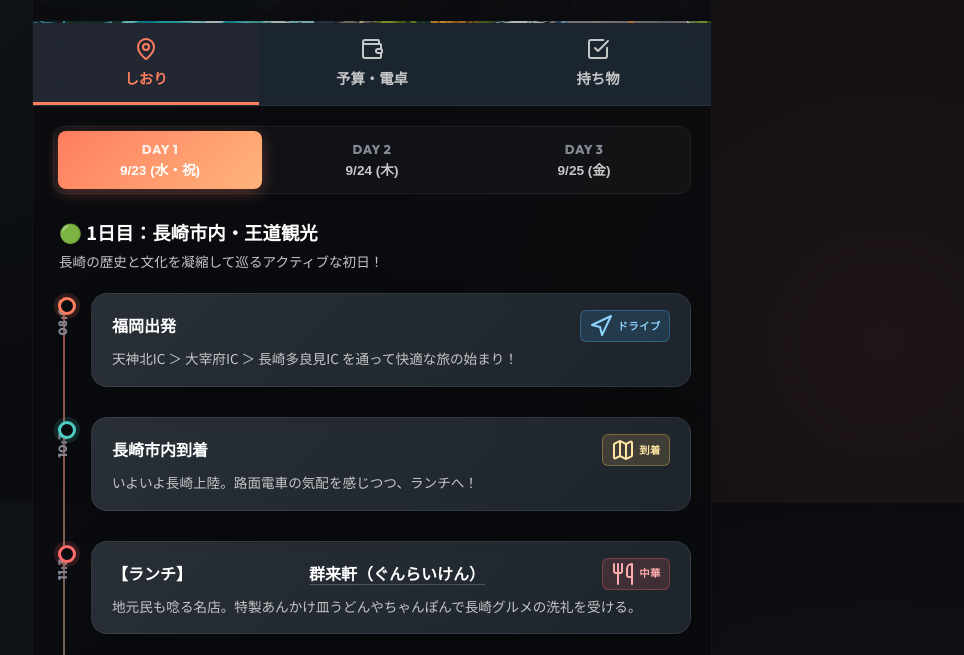
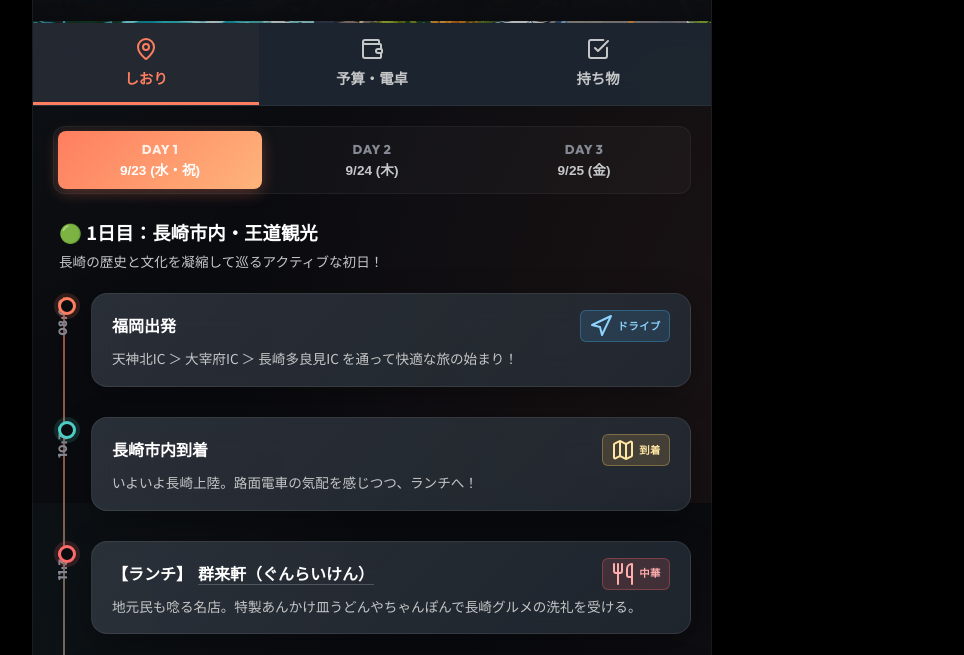
Before and after one commit to YOSHITATSU-1998/nagasaki-trip-shiori, a website built with Vite: page index.html in a window 1280 px wide. Shown: the part 297-952 px from the top of the page, without its empty margins (268-1232 px from the left). Built offline with nearby package versions, Linux system fonts and the light colour scheme.

Commit message:
Fix spacing issue in h4 timeline items

```diff
--- a/src/style.css
+++ b/src/style.css
@@ -46,13 +46,9 @@
 
   body {
     font-family: 'Noto Sans JP', -apple-system, BlinkMacSystemFont, "Segoe UI", Roboto, sans-serif;
-    background-color: var(--bg-main);
+    background-color: #000000; /* 外側の背景を完全な漆黒にして隙間を消す */
     color: var(--text-primary);
     line-height: 1.6;
-    background-image:
-      radial-gradient(circle at 10% 20%, rgba(78, 205, 196, 0.05) 0%, transparent 40%),
-      radial-gradient(circle at 90% 80%, rgba(255, 126, 95, 0.08) 0%, transparent 50%);
-    background-attachment: fixed;
   }
 
   #app {
@@ -63,9 +59,13 @@
     display: flex;
     flex-direction: column;
     position: relative;
-    border-left: 1px solid rgba(255, 255, 255, 0.03);
-    border-right: 1px solid rgba(255, 255, 255, 0.03);
-    background: rgba(11, 12, 16, 0.8);
+    border-left: 1px solid rgba(255, 255, 255, 0.05); /* しおりの境界を少しわかりやすく */
+    border-right: 1px solid rgba(255, 255, 255, 0.05);
+    background: rgba(11, 12, 16, 0.95);
+    background-image:
+      radial-gradient(circle at 10% 20%, rgba(78, 205, 196, 0.05) 0%, transparent 40%),
+      radial-gradient(circle at 90% 80%, rgba(255, 126, 95, 0.08) 0%, transparent 50%);
+    background-attachment: fixed;
     backdrop-filter: blur(10px);
   }
 
@@ -460,8 +460,11 @@
     display: flex;
     flex-wrap: wrap;
     align-items: center;
-    gap: 8px;
-    justify-content: space-between;
+    gap: 6px;
+  }
+
+  .timeline-content h4 .badge {
+    margin-left: auto;
   }
 
   .timeline-content p {
```
Also changed, not shown: index.html (+2 -2 lines).
